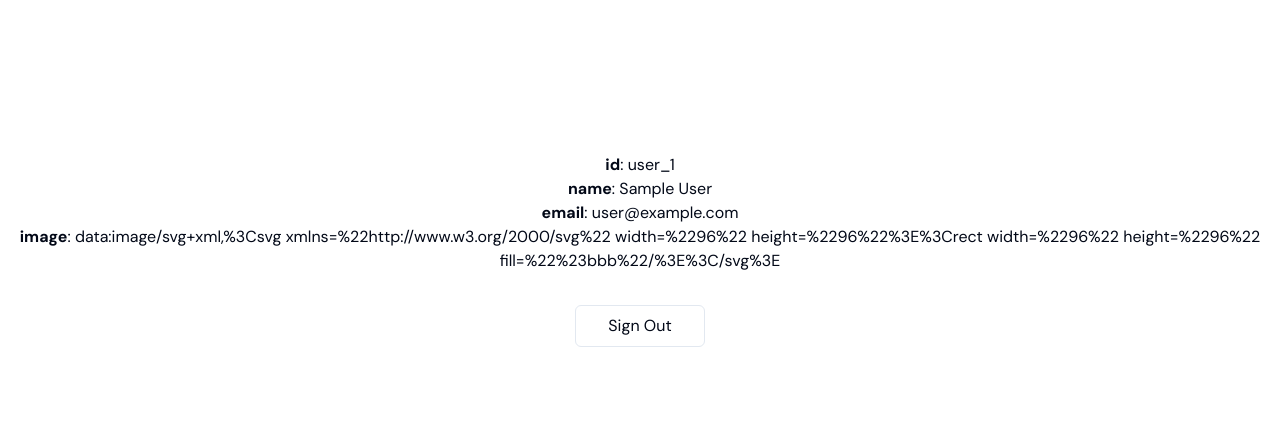
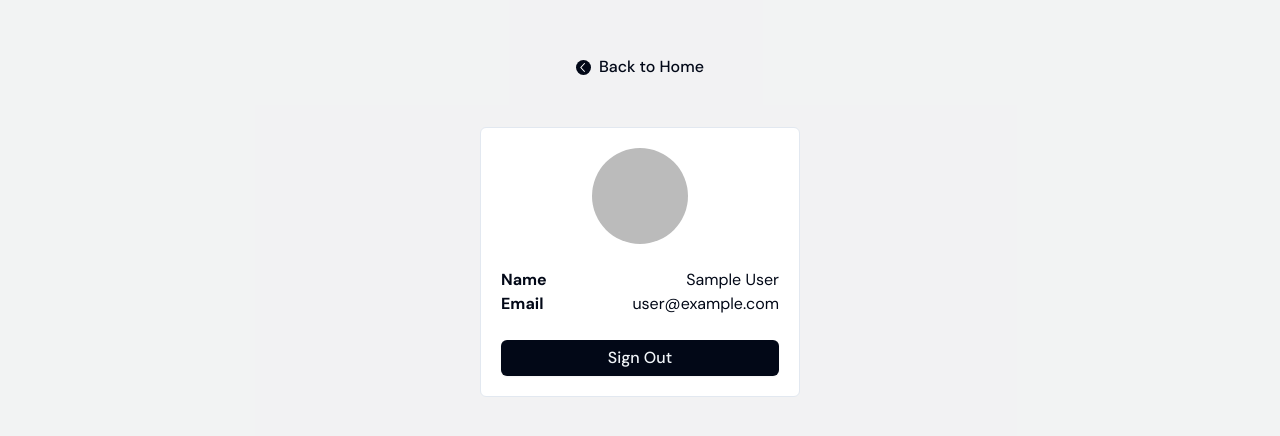
Before and after one commit to nrjdalal/onset, a Next.js app: page /dashboard in a window 1280 px wide. Shown: the part 150-586 px from the top of the page. Built offline with nearby package versions, Linux system fonts and the light colour scheme; no server answers; sample sign-in values are in the browser's storage.

Commit message:
sync latest

```diff
--- a/src/app/(admin)/dashboard/page.tsx
+++ b/src/app/(admin)/dashboard/page.tsx
@@ -1,4 +1,7 @@
+/* eslint-disable @next/next/no-img-element */
 import { auth, signOut } from '@/lib/auth'
+import { ChevronLeftIcon } from '@radix-ui/react-icons'
+import Link from 'next/link'
 import { redirect } from 'next/navigation'
 
 const Page = async () => {
@@ -6,14 +9,33 @@ const Page = async () => {
   if (!session) return redirect('/access')
 
   return (
-    <div className="flex min-h-[100dvh] flex-col items-center justify-center gap-8">
-      <div className="text-center">
-        {Object.entries(session.user).map(([key, value]) => (
-          <p key={key}>
-            <span className="font-bold">{key}</span>: {value}
-          </p>
-        ))}
+    <div className="bg-foreground/5 grid min-h-dvh place-content-center place-items-center gap-y-12 pb-12">
+      <Link href={'/'} className="flex items-center gap-2 font-medium">
+        <ChevronLeftIcon className="bg-foreground text-background rounded-full" />{' '}
+        Back to Home
+      </Link>
+
+      <div className="bg-background w-full min-w-80 max-w-sm rounded-md border p-5 text-center">
+        <img
+          src={
+            session.user.image
+              ? session.user.image
+              : 'https://api.dicebear.com/8.x/thumbs/svg?seed=Aneka'
+          }
+          className="mx-auto mb-6 h-24 w-24 rounded-full"
+          alt=""
+        />
+
+        {Object.entries(session.user).map(([key, value]) => {
+          if (key === 'image' || key === 'id') return
+
+          return (
+            <div className="flex" key={key}>
+              <p className="w-1/3 text-left font-bold capitalize">{key}</p>
+              <p className="w-2/3 text-right"> {value}</p>
             </div>
+          )
+        })}
 
         <form
           action={async () => {
@@ -21,10 +43,14 @@ const Page = async () => {
             await signOut()
           }}
         >
-        <button className="rounded-md border px-8 py-2" type="submit">
+          <button
+            className="bg-foreground text-secondary mt-6 w-full rounded-md px-8 py-1.5 font-medium shadow-sm"
+            type="submit"
+          >
             Sign Out
           </button>
         </form>
+      </div>
     </div>
   )
 }
```
Lines whose indentation alone changed are shown as unchanged.
